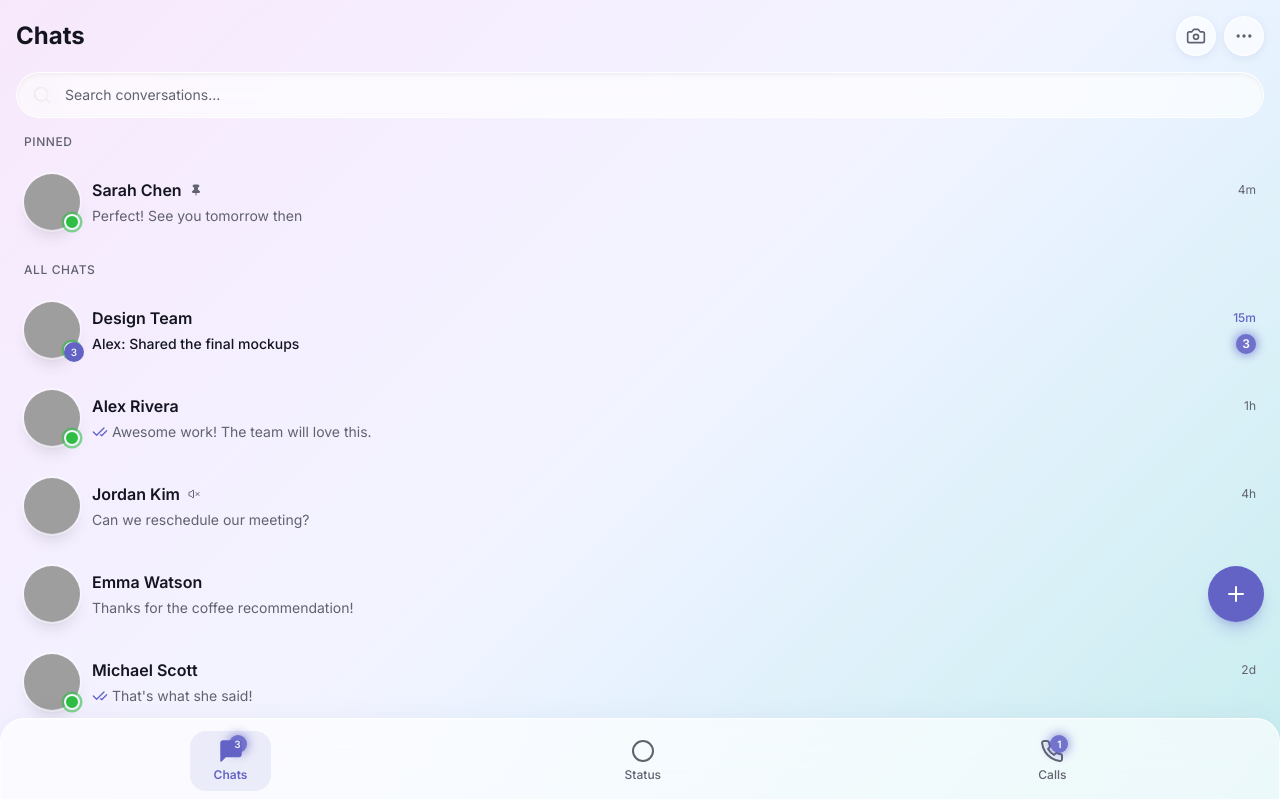
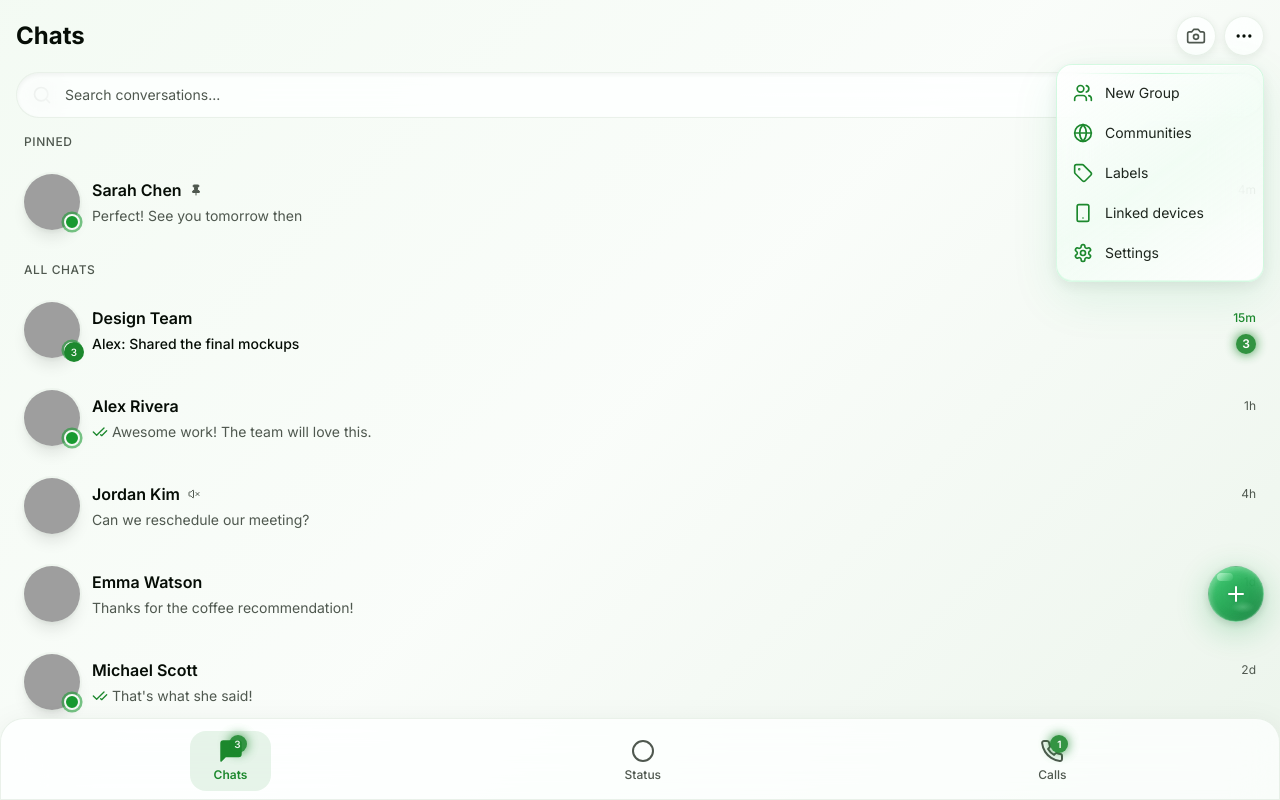
Before and after one commit to neelamenosh/Whatsapp-Clone, a Next.js app: page / in a window 1280 px wide. Both pictures are taken after a click on the button 1244 px from the left and 36 px from the top of the page. Built offline with nearby package versions, Linux system fonts and the light colour scheme; grey boxes are pictures that could not be loaded.

Commit message:
feat: apply green theme across key components
Update layout, chat list, conversation view, status list, and status-ring animation with green accents.

#VERCEL_SKIP

Co-authored-by: Neelam Enosh <65640694+neelamenosh@users.noreply.github.com>

```diff
--- a/app/globals.css
+++ b/app/globals.css
@@ -4,110 +4,110 @@
 @custom-variant dark (&:is(.dark *));
 
 :root {
-  /* Liquid Glass Light Mode - Soft pastels with transparency */
-  --background: oklch(0.97 0.01 280);
-  --foreground: oklch(0.2 0.02 280);
-  --card: oklch(1 0 0 / 0.7);
-  --card-foreground: oklch(0.2 0.02 280);
-  --popover: oklch(1 0 0 / 0.85);
-  --popover-foreground: oklch(0.2 0.02 280);
-  --primary: oklch(0.55 0.15 280);
+  /* Elegant White, Green & Black - Light Mode */
+  --background: oklch(0.98 0.005 145);
+  --foreground: oklch(0.15 0.02 145);
+  --card: oklch(1 0 0 / 0.75);
+  --card-foreground: oklch(0.15 0.02 145);
+  --popover: oklch(1 0 0 / 0.9);
+  --popover-foreground: oklch(0.15 0.02 145);
+  --primary: oklch(0.55 0.16 145);
   --primary-foreground: oklch(1 0 0);
-  --secondary: oklch(0.95 0.02 320);
-  --secondary-foreground: oklch(0.3 0.02 280);
-  --muted: oklch(0.94 0.01 280);
-  --muted-foreground: oklch(0.5 0.02 280);
-  --accent: oklch(0.85 0.08 200);
-  --accent-foreground: oklch(0.25 0.02 200);
+  --secondary: oklch(0.96 0.015 145);
+  --secondary-foreground: oklch(0.25 0.02 145);
+  --muted: oklch(0.95 0.008 145);
+  --muted-foreground: oklch(0.45 0.02 145);
+  --accent: oklch(0.65 0.12 145);
+  --accent-foreground: oklch(1 0 0);
   --destructive: oklch(0.55 0.2 25);
   --destructive-foreground: oklch(1 0 0);
-  --border: oklch(0.9 0.02 280 / 0.5);
-  --input: oklch(0.96 0.01 280);
-  --ring: oklch(0.55 0.15 280);
+  --border: oklch(0.88 0.015 145 / 0.4);
+  --input: oklch(0.97 0.008 145);
+  --ring: oklch(0.55 0.16 145 / 0.4);
   --radius: 1.25rem;
 
-  /* Glass-specific tokens */
-  --glass-bg: oklch(1 0 0 / 0.65);
-  --glass-border: oklch(1 0 0 / 0.8);
-  --glass-shadow: oklch(0.5 0.1 280 / 0.1);
+  /* Glass-specific tokens - Green tinted */
+  --glass-bg: oklch(1 0 0 / 0.7);
+  --glass-border: oklch(0.92 0.02 145 / 0.6);
+  --glass-shadow: oklch(0.3 0.05 145 / 0.08);
   --glass-blur: 20px;
-  --message-sent: oklch(0.55 0.15 280 / 0.9);
-  --message-received: oklch(1 0 0 / 0.75);
-  --online-indicator: oklch(0.7 0.2 145);
-  --typing-indicator: oklch(0.6 0.12 280);
+  --message-sent: oklch(0.55 0.14 145 / 0.95);
+  --message-received: oklch(1 0 0 / 0.8);
+  --online-indicator: oklch(0.6 0.18 145);
+  --typing-indicator: oklch(0.5 0.12 145);
 
-  /* Gradient backgrounds */
-  --gradient-start: oklch(0.95 0.03 320);
-  --gradient-mid: oklch(0.97 0.02 280);
-  --gradient-end: oklch(0.92 0.04 200);
+  /* Gradient backgrounds - Subtle green-white */
+  --gradient-start: oklch(0.98 0.012 145);
+  --gradient-mid: oklch(0.99 0.005 145);
+  --gradient-end: oklch(0.96 0.015 145);
 
-  --sidebar: oklch(1 0 0 / 0.5);
-  --sidebar-foreground: oklch(0.2 0.02 280);
-  --sidebar-primary: oklch(0.55 0.15 280);
+  --sidebar: oklch(1 0 0 / 0.6);
+  --sidebar-foreground: oklch(0.15 0.02 145);
+  --sidebar-primary: oklch(0.55 0.16 145);
   --sidebar-primary-foreground: oklch(1 0 0);
-  --sidebar-accent: oklch(0.95 0.02 320);
-  --sidebar-accent-foreground: oklch(0.3 0.02 280);
-  --sidebar-border: oklch(0.9 0.02 280 / 0.3);
-  --sidebar-ring: oklch(0.55 0.15 280);
+  --sidebar-accent: oklch(0.94 0.02 145);
+  --sidebar-accent-foreground: oklch(0.2 0.02 145);
+  --sidebar-border: oklch(0.9 0.015 145 / 0.3);
+  --sidebar-ring: oklch(0.55 0.16 145);
 
-  --chart-1: oklch(0.55 0.15 280);
-  --chart-2: oklch(0.65 0.12 320);
-  --chart-3: oklch(0.7 0.15 200);
-  --chart-4: oklch(0.6 0.18 145);
-  --chart-5: oklch(0.55 0.2 25);
+  --chart-1: oklch(0.55 0.16 145);
+  --chart-2: oklch(0.45 0.14 145);
+  --chart-3: oklch(0.65 0.12 145);
+  --chart-4: oklch(0.35 0.1 145);
+  --chart-5: oklch(0.75 0.08 145);
 }
 
 .dark {
-  /* Liquid Glass Dark Mode - Deep with luminous accents */
-  --background: oklch(0.15 0.02 280);
-  --foreground: oklch(0.95 0.01 280);
-  --card: oklch(0.2 0.02 280 / 0.6);
-  --card-foreground: oklch(0.95 0.01 280);
-  --popover: oklch(0.18 0.02 280 / 0.9);
-  --popover-foreground: oklch(0.95 0.01 280);
-  --primary: oklch(0.7 0.15 280);
-  --primary-foreground: oklch(0.1 0.02 280);
-  --secondary: oklch(0.25 0.02 280);
-  --secondary-foreground: oklch(0.9 0.01 280);
-  --muted: oklch(0.25 0.02 280);
-  --muted-foreground: oklch(0.65 0.02 280);
-  --accent: oklch(0.4 0.08 200);
-  --accent-foreground: oklch(0.95 0.01 200);
+  /* Elegant White, Green & Black - Dark Mode */
+  --background: oklch(0.12 0.015 145);
+  --foreground: oklch(0.95 0.008 145);
+  --card: oklch(0.16 0.015 145 / 0.7);
+  --card-foreground: oklch(0.95 0.008 145);
+  --popover: oklch(0.14 0.015 145 / 0.95);
+  --popover-foreground: oklch(0.95 0.008 145);
+  --primary: oklch(0.6 0.14 145);
+  --primary-foreground: oklch(0.1 0.02 145);
+  --secondary: oklch(0.2 0.015 145);
+  --secondary-foreground: oklch(0.9 0.008 145);
+  --muted: oklch(0.22 0.015 145);
+  --muted-foreground: oklch(0.6 0.015 145);
+  --accent: oklch(0.5 0.1 145);
+  --accent-foreground: oklch(0.98 0.005 145);
   --destructive: oklch(0.5 0.2 25);
   --destructive-foreground: oklch(0.95 0.01 25);
-  --border: oklch(0.35 0.02 280 / 0.4);
-  --input: oklch(0.22 0.02 280);
-  --ring: oklch(0.7 0.15 280);
+  --border: oklch(0.3 0.015 145 / 0.35);
+  --input: oklch(0.18 0.015 145);
+  --ring: oklch(0.6 0.14 145 / 0.4);
 
-  /* Glass-specific tokens - dark mode */
-  --glass-bg: oklch(0.2 0.02 280 / 0.5);
-  --glass-border: oklch(0.4 0.02 280 / 0.4);
-  --glass-shadow: oklch(0 0 0 / 0.3);
+  /* Glass-specific tokens - dark mode with green tint */
+  --glass-bg: oklch(0.16 0.015 145 / 0.6);
+  --glass-border: oklch(0.35 0.02 145 / 0.35);
+  --glass-shadow: oklch(0 0 0 / 0.35);
   --glass-blur: 24px;
-  --message-sent: oklch(0.5 0.12 280 / 0.85);
-  --message-received: oklch(0.25 0.02 280 / 0.7);
-  --online-indicator: oklch(0.65 0.2 145);
-  --typing-indicator: oklch(0.6 0.12 280);
+  --message-sent: oklch(0.45 0.12 145 / 0.9);
+  --message-received: oklch(0.2 0.015 145 / 0.75);
+  --online-indicator: oklch(0.55 0.16 145);
+  --typing-indicator: oklch(0.5 0.1 145);
 
-  /* Gradient backgrounds - dark mode */
-  --gradient-start: oklch(0.18 0.03 320);
-  --gradient-mid: oklch(0.15 0.02 280);
-  --gradient-end: oklch(0.12 0.04 200);
+  /* Gradient backgrounds - dark mode deep blacks with green */
+  --gradient-start: oklch(0.14 0.02 145);
+  --gradient-mid: oklch(0.11 0.012 145);
+  --gradient-end: oklch(0.13 0.018 145);
 
-  --sidebar: oklch(0.18 0.02 280 / 0.7);
-  --sidebar-foreground: oklch(0.95 0.01 280);
-  --sidebar-primary: oklch(0.7 0.15 280);
-  --sidebar-primary-foreground: oklch(0.1 0.02 280);
-  --sidebar-accent: oklch(0.3 0.02 280);
-  --sidebar-accent-foreground: oklch(0.95 0.01 280);
-  --sidebar-border: oklch(0.35 0.02 280 / 0.3);
-  --sidebar-ring: oklch(0.7 0.15 280);
+  --sidebar: oklch(0.14 0.015 145 / 0.75);
+  --sidebar-foreground: oklch(0.95 0.008 145);
+  --sidebar-primary: oklch(0.6 0.14 145);
+  --sidebar-primary-foreground: oklch(0.1 0.02 145);
+  --sidebar-accent: oklch(0.25 0.015 145);
+  --sidebar-accent-foreground: oklch(0.95 0.008 145);
+  --sidebar-border: oklch(0.3 0.015 145 / 0.3);
+  --sidebar-ring: oklch(0.6 0.14 145);
 
-  --chart-1: oklch(0.7 0.15 280);
-  --chart-2: oklch(0.65 0.12 320);
-  --chart-3: oklch(0.6 0.15 200);
-  --chart-4: oklch(0.65 0.18 145);
-  --chart-5: oklch(0.6 0.2 25);
+  --chart-1: oklch(0.6 0.14 145);
+  --chart-2: oklch(0.5 0.12 145);
+  --chart-3: oklch(0.7 0.1 145);
+  --chart-4: oklch(0.4 0.08 145);
+  --chart-5: oklch(0.55 0.15 145);
 }
 
 @theme inline {
@@ -263,14 +263,14 @@
     transform: scale(0.95);
   }
 
-  /* Status ring animation */
+  /* Status ring animation - Green gradient */
   .status-ring {
     background: conic-gradient(
       from 0deg,
-      var(--primary) 0deg,
-      var(--accent) 120deg,
-      var(--primary) 240deg,
-      var(--primary) 360deg
+      oklch(0.55 0.16 145) 0deg,
+      oklch(0.7 0.14 145) 120deg,
+      oklch(0.45 0.14 145) 240deg,
+      oklch(0.55 0.16 145) 360deg
     );
     animation: rotate-ring 3s linear infinite;
   }
--- a/app/layout.tsx
+++ b/app/layout.tsx
@@ -34,8 +34,8 @@ export const metadata: Metadata = {
 
 export const viewport: Viewport = {
   themeColor: [
-    { media: '(prefers-color-scheme: light)', color: '#f5f0ff' },
-    { media: '(prefers-color-scheme: dark)', color: '#1a1625' },
+    { media: '(prefers-color-scheme: light)', color: '#f0fdf4' },
+    { media: '(prefers-color-scheme: dark)', color: '#14241a' },
   ],
   width: 'device-width',
   initialScale: 1,
--- a/components/chat/chat-list.tsx
+++ b/components/chat/chat-list.tsx
@@ -1,18 +1,40 @@
 'use client';
 
-import { useState } from 'react';
+import { useState, useRef, useEffect } from 'react';
 import { cn } from '@/lib/utils';
 import { chats } from '@/lib/mock-data';
 import { ChatListItem } from './chat-list-item';
-import { Search, Camera, MoreHorizontal, Plus } from 'lucide-react';
+import { Search, Camera, MoreHorizontal, Plus, Users, Globe, Tag, Smartphone, Settings } from 'lucide-react';
 
 interface ChatListProps {
   selectedChatId: string | null;
   onSelectChat: (chatId: string) => void;
 }
 
+const menuItems = [
+  { icon: Users, label: 'New Group' },
+  { icon: Globe, label: 'Communities' },
+  { icon: Tag, label: 'Labels' },
+  { icon: Smartphone, label: 'Linked devices' },
+  { icon: Settings, label: 'Settings' },
+];
+
 export function ChatList({ selectedChatId, onSelectChat }: ChatListProps) {
   const [searchQuery, setSearchQuery] = useState('');
+  const [isMenuOpen, setIsMenuOpen] = useState(false);
+  const menuRef = useRef<HTMLDivElement>(null);
+
+  useEffect(() => {
+    function handleClickOutside(event: MouseEvent) {
+      if (menuRef.current && !menuRef.current.contains(event.target as Node)) {
+        setIsMenuOpen(false);
+      }
+    }
+    if (isMenuOpen) {
+      document.addEventListener('mousedown', handleClickOutside);
+    }
+    return () => document.removeEventListener('mousedown', handleClickOutside);
+  }, [isMenuOpen]);
 
   const filteredChats = chats.filter((chat) => {
     const name = chat.type === 'group'
@@ -38,13 +60,66 @@ export function ChatList({ selectedChatId, onSelectChat }: ChatListProps) {
             >
               <Camera className="h-5 w-5" />
             </button>
+            <div className="relative" ref={menuRef}>
               <button
                 type="button"
-              className="glass-button w-10 h-10 flex items-center justify-center text-muted-foreground hover:text-foreground"
+                className={cn(
+                  "glass-button w-10 h-10 flex items-center justify-center text-muted-foreground hover:text-foreground",
+                  isMenuOpen && "text-foreground"
+                )}
                 aria-label="More options"
+                onClick={() => setIsMenuOpen(!isMenuOpen)}
               >
                 <MoreHorizontal className="h-5 w-5" />
               </button>
+
+              {/* Liquid Glass Dropdown Menu - Green Accent */}
+              <div
+                className={cn(
+                  "absolute right-0 top-full mt-2 w-52 py-2 rounded-2xl z-50",
+                  "origin-top-right transition-all duration-300 ease-out",
+                  isMenuOpen
+                    ? "opacity-100 scale-100 translate-y-0"
+                    : "opacity-0 scale-95 -translate-y-2 pointer-events-none"
+                )}
+                style={{
+                  background: 'linear-gradient(145deg, rgba(255,255,255,0.85) 0%, rgba(240,253,244,0.7) 50%, rgba(255,255,255,0.8) 100%)',
+                  backdropFilter: 'blur(24px)',
+                  WebkitBackdropFilter: 'blur(24px)',
+                  border: '1px solid rgba(134,239,172,0.3)',
+                  boxShadow: `
+                    0 16px 48px rgba(22,163,74,0.1),
+                    0 4px 16px rgba(0,0,0,0.08),
+                    inset 0 1px 0 rgba(255,255,255,0.8),
+                    inset 0 -1px 0 rgba(187,247,208,0.3)
+                  `,
+                }}
+              >
+                {/* Top highlight for glass refraction */}
+                <span
+                  className="absolute top-2 left-4 right-4 h-px pointer-events-none"
+                  style={{
+                    background: 'linear-gradient(90deg, transparent, rgba(187,247,208,0.8), transparent)',
+                  }}
+                />
+
+                {menuItems.map((item) => (
+                  <button
+                    key={item.label}
+                    type="button"
+                    className={cn(
+                      "w-full flex items-center gap-3 px-4 py-2.5 text-sm text-foreground/90",
+                      "hover:bg-green-50/60 dark:hover:bg-green-900/20 transition-colors duration-200",
+                      "active:bg-green-100/60 dark:active:bg-green-900/30"
+                    )}
+                    onClick={() => setIsMenuOpen(false)}
+                  >
+                    <item.icon className="h-5 w-5 text-primary" />
+                    <span>{item.label}</span>
+                  </button>
+                ))}
+              </div>
+            </div>
           </div>
         </div>
 
@@ -107,19 +182,52 @@ export function ChatList({ selectedChatId, onSelectChat }: ChatListProps) {
         )}
       </div>
 
-      {/* Floating Action Button */}
+      {/* Floating Action Button - Green Glass Droplet */}
       <button
         type="button"
         className={cn(
           'absolute bottom-24 right-4 w-14 h-14 rounded-full',
-          'bg-primary text-primary-foreground',
-          'shadow-lg shadow-primary/30',
           'flex items-center justify-center',
-          'transition-all duration-300 hover:scale-110 active:scale-95'
+          'transition-all duration-300 hover:scale-110 active:scale-95',
+          'group overflow-hidden'
         )}
+        style={{
+          background: 'linear-gradient(135deg, rgba(34,197,94,0.85) 0%, rgba(22,163,74,0.9) 50%, rgba(21,128,61,0.95) 100%)',
+          backdropFilter: 'blur(20px)',
+          WebkitBackdropFilter: 'blur(20px)',
+          border: '1px solid rgba(255,255,255,0.3)',
+          boxShadow: `
+            0 8px 32px rgba(22,163,74,0.3),
+            0 2px 8px rgba(0,0,0,0.15),
+            inset 0 -4px 12px rgba(21,128,61,0.3),
+            inset 0 4px 12px rgba(134,239,172,0.4),
+            inset 2px 2px 4px rgba(255,255,255,0.3)
+          `,
+        }}
         aria-label="New chat"
       >
-        <Plus className="h-6 w-6" />
+        {/* Refraction highlight - top left */}
+        <span
+          className="absolute top-1.5 left-2 w-4 h-2 rounded-full opacity-90 pointer-events-none"
+          style={{
+            background: 'linear-gradient(135deg, rgba(187,247,208,0.9) 0%, rgba(134,239,172,0) 100%)',
+          }}
+        />
+        {/* Secondary highlight - bottom curve */}
+        <span
+          className="absolute bottom-2 right-2 w-6 h-3 rounded-full opacity-40 pointer-events-none"
+          style={{
+            background: 'radial-gradient(ellipse at center, rgba(187,247,208,0.6) 0%, transparent 70%)',
+          }}
+        />
+        {/* Caustic light effect */}
+        <span
+          className="absolute inset-0 rounded-full opacity-0 group-hover:opacity-100 transition-opacity duration-300 pointer-events-none"
+          style={{
+            background: 'radial-gradient(circle at 30% 30%, rgba(255,255,255,0.35) 0%, transparent 50%)',
+          }}
+        />
+        <Plus className="h-6 w-6 text-white relative z-10 drop-shadow-sm" />
       </button>
     </div>
   );
```
Lines whose indentation alone changed are shown as unchanged.
